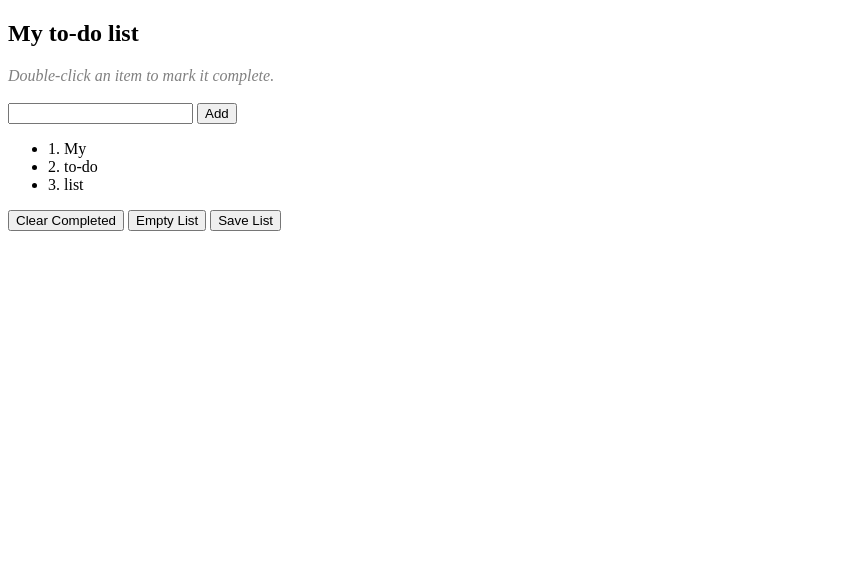
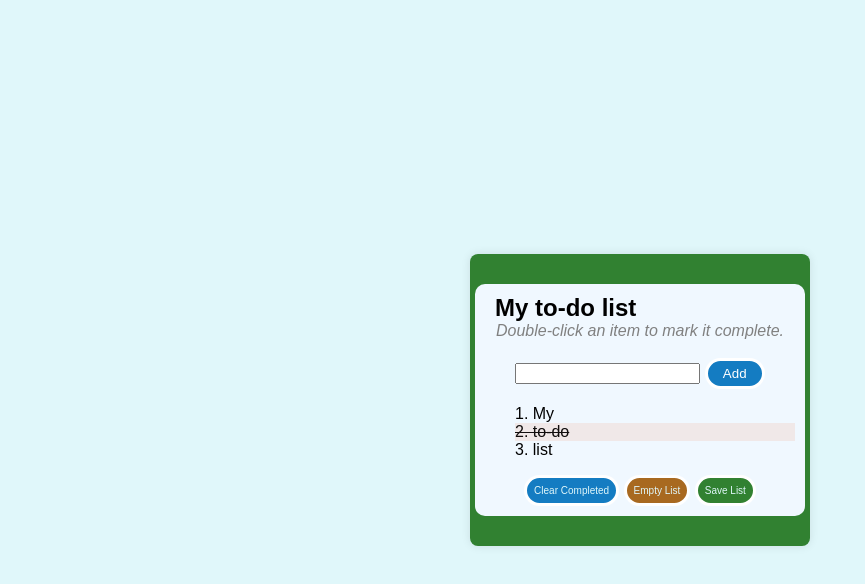
Before and after one commit to mohanaharikaayesetty/My-Todo-list-HTML-CSS, a plain HTML site: page index.html in a window 1280 px wide. Shown: the whole page, without its empty margins (0-865 px from the left). Drawn offline with Linux system fonts and the light colour scheme.

Commit message:
Update index.html

```diff
--- a/index.html
+++ b/index.html
@@ -4,7 +4,7 @@
     <meta charset="UTF-8">
     <meta name="viewport" content="width=device-width, initial-scale=1.0">
     <title>To-Do List</title>
-    <link rel="stylesheet" href="task7.1.css">
+    <link rel="stylesheet" href="style.css">
 </head>
 <body>
     <div class="container">
```
